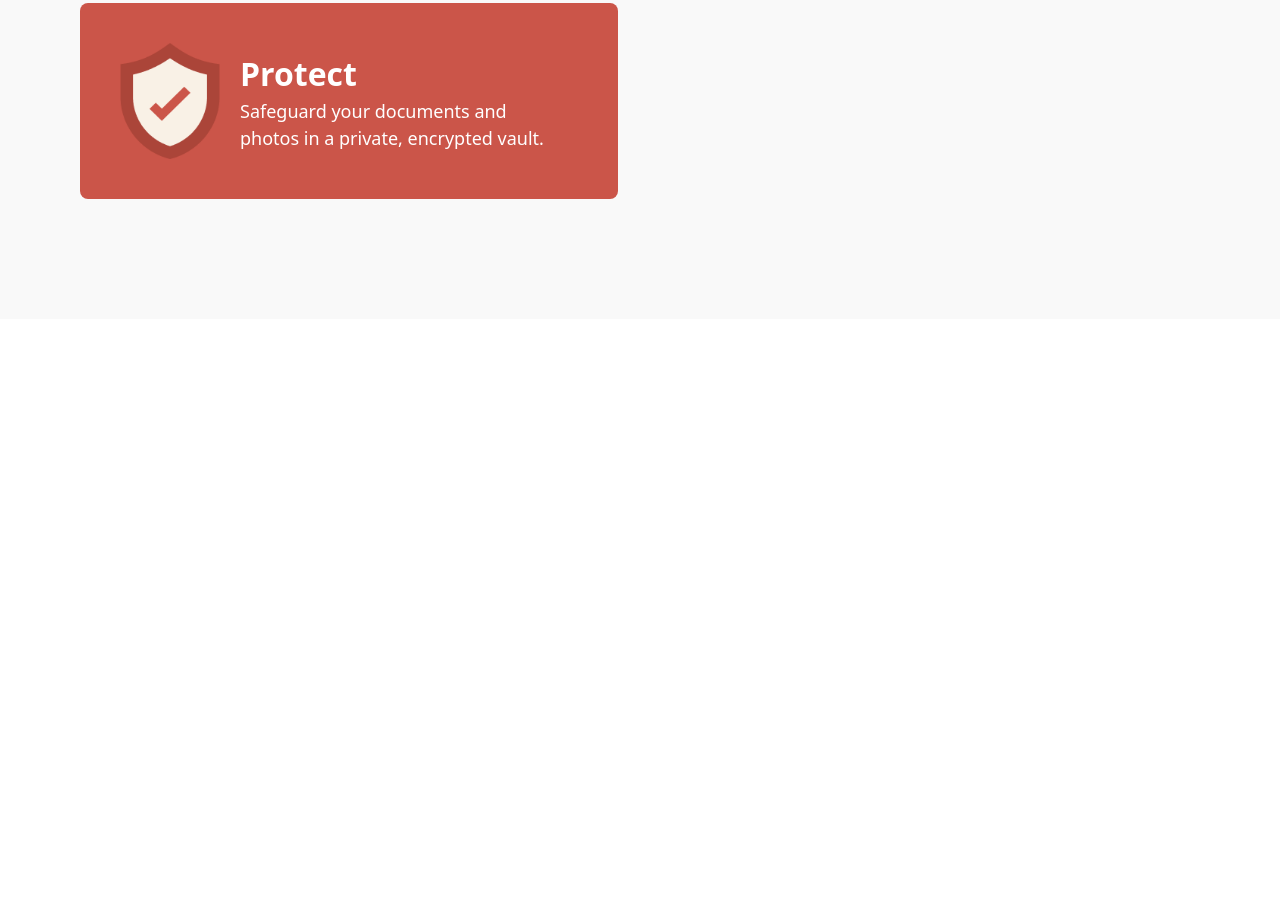
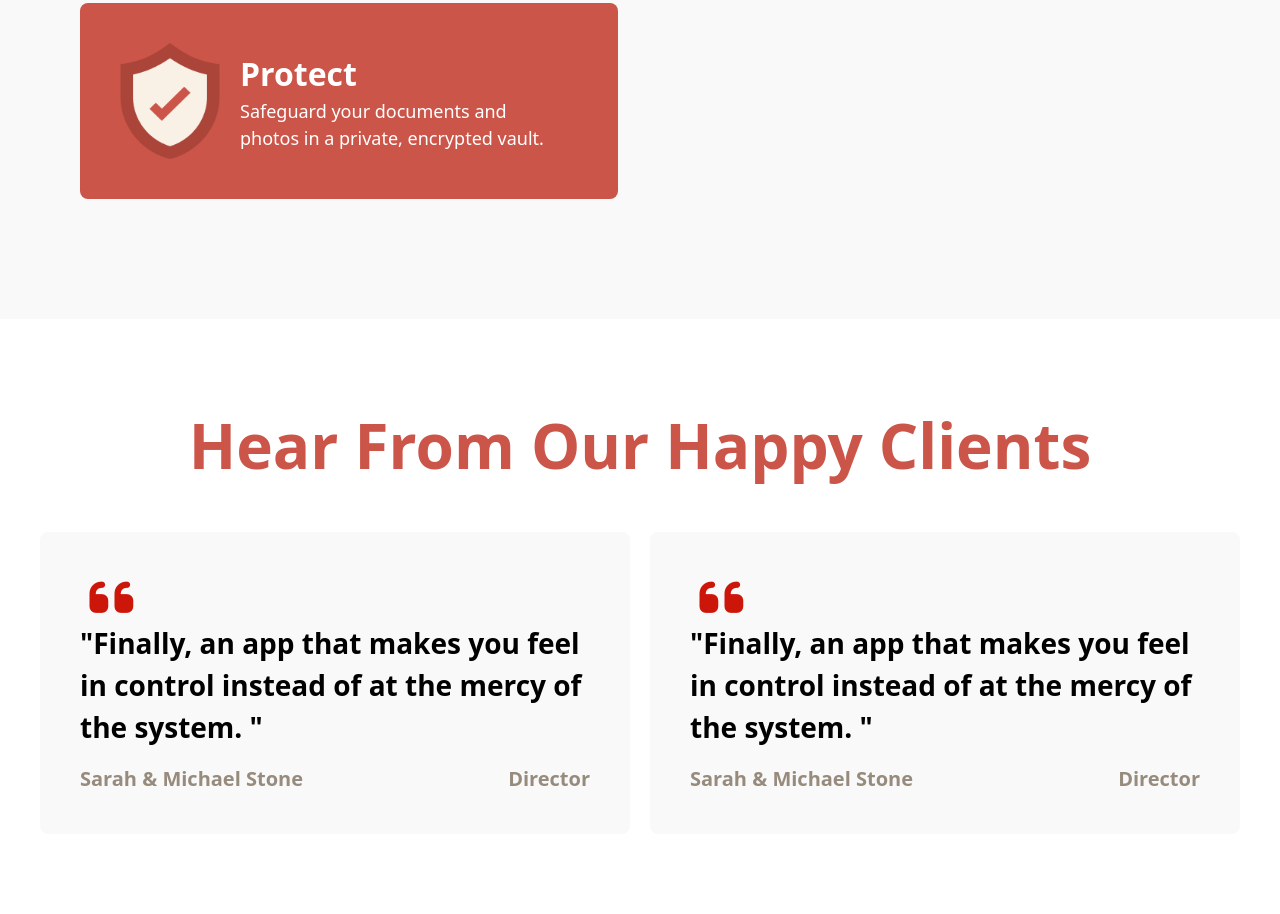
Before and after one commit to Mj-Marjan/FileWisely-bd-calling-project, a plain HTML site: page index.html in a window 1280 px wide. Shown: the part 2059-2973 px from the top of the page. Before the commit the page ends 2378 px from the top, so only its background shows below. Drawn offline with nearby package versions, Linux system fonts and the light colour scheme.

Commit message:
Clint commit section complete

```diff
--- a/index.html
+++ b/index.html
@@ -6,6 +6,7 @@
     <meta name="viewport" content="width=device-width, initial-scale=1.0">
     <title>FileWisely</title>
     <script src="https://cdn.jsdelivr.net/npm/@tailwindcss/browser@4"></script>
+    <link rel="stylesheet" href="https://cdnjs.cloudflare.com/ajax/libs/font-awesome/7.0.1/css/all.min.css">
 </head>
 
 <body>
@@ -101,10 +102,35 @@
             <div class="p-10 w-1/2 text-left">
                 <h1 class="text-[62px] font-bold text-[#CB5549]">How It Works</h1>
                 <p class="text-[28px] font-semibold text-[#968B7C]">Protect. Prepare. File.
-                    Instead of detailing features,  keep it to outcomes.</p>
-                <button class="mt-10 h-auto w-auto text-[20px] font-semibold  text-white px-6 py-3 bg-red-600 border hover:bg-red-700 hover:text-white ease-in-out duration-300 border-red-600 rounded-lg">
+                    Instead of detailing features, keep it to outcomes.</p>
+                <button
+                    class="mt-10 h-auto w-auto text-[20px] font-semibold  text-white px-6 py-3 bg-red-600 border hover:bg-red-700 hover:text-white ease-in-out duration-300 border-red-600 rounded-lg">
                     Join Waitlist
                 </button>
+            </div>
+        </section>
+        <section class="h-auto w-full flex flex-col py-20 gap-10">
+            <h1 class="text-[62px] font-bold text-[#CB5549] text-center">Hear From Our Happy Clients</h1>
+            <div class="flex px-10 gap-5">
+                <div class="p-10 bg-[#F9F9F9] rounded-lg">
+                    <i class="fa-solid fa-quote-left text-[#CC1609] text-[50px]"></i>
+                    <h1 class="text-[28px] font-semibold ">"Finally, an app that makes you feel in control instead of at the
+                        mercy of the system. "</h1>
+                    <div class="flex justify-between mt-4">
+                        <p class="text-[#968B7C] text-[20px] font-bold">Sarah & Michael Stone</p>
+                        <p class="text-[#968B7C] text-[20px] font-bold">Director</p>
+                    </div>
+                </div>
+                <div class="p-10 bg-[#F9F9F9] rounded-lg">
+                    <i class="fa-solid fa-quote-left text-[#CC1609] text-[50px]"></i>
+                    <h1 class="text-[28px] font-semibold ">"Finally, an app that makes you feel in control instead of at the
+                        mercy of the system. "</h1>
+                    <div class="flex justify-between mt-4">
+                        <p class="text-[#968B7C] text-[20px] font-bold">Sarah & Michael Stone</p>
+                        <p class="text-[#968B7C] text-[20px] font-bold">Director</p>
+                    </div>
+                </div>
+
             </div>
         </section>
     </main>
```
